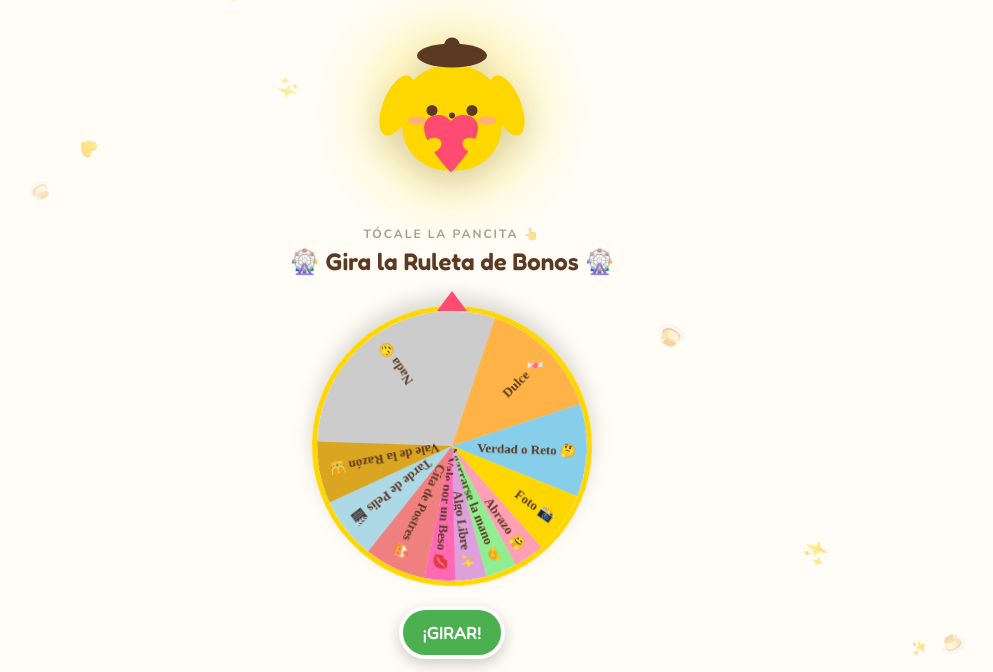
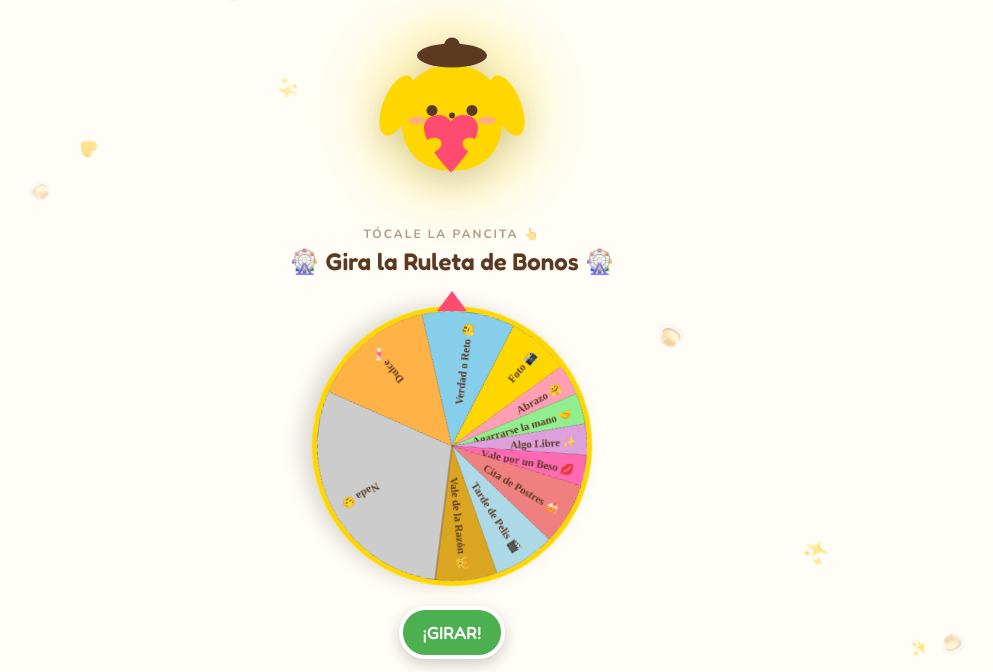
Before and after one commit to innovamotivatechmasalladelosli-blip/para-mi-diosa-que-mas-amo, a plain HTML site: page index.html in a window 1280 px wide. Both pictures are taken after a click on the button "¡GIRAR!". Shown: the part 128-800 px from the top of the page, without its empty margins (188-1181 px from the left). Drawn offline with nearby package versions, Linux system fonts and the light colour scheme.

Commit message:
Fix: Corrected roulette visual and rotation logic

```diff
--- a/index.html
+++ b/index.html
@@ -462,6 +462,8 @@
 
         function dibujarRuleta() {
             let startAngle = 0;
+            ctx.clearRect(0, 0, canvas.width, canvas.height); // Limpiar el canvas antes de dibujar
+
             for (let i = 0; i < premios.length; i++) {
                 const premio = premios[i];
                 const endAngle = startAngle + premio.weight * arcSize;
@@ -471,21 +473,55 @@
                 ctx.lineTo(250, 250);
                 ctx.fillStyle = premio.color;
                 ctx.fill();
+                ctx.strokeStyle = '#5C3A21'; // Borde para cada segmento
+                ctx.lineWidth = 1;
+                ctx.stroke();
+
                 ctx.save();
 
                 ctx.translate(250, 250);
-                ctx.rotate(startAngle + premio.weight * arcSize / 2);
+                ctx.rotate(startAngle + premio.weight * arcSize / 2); // Rotar al centro del segmento
                 ctx.textAlign = 'right';
                 ctx.fillStyle = '#5C3A21';
-                ctx.font = 'bold 24px Fredoka';
-                ctx.fillText(premio.text, 230, 10);
+                ctx.font = 'bold 20px Fredoka'; // Reducir tamaño de fuente
+
+                // Ajustar posición del texto para que no se salga
+                const text = premio.text;
+                const maxTextWidth = 200; // Ancho máximo para el texto
+                const textX = 230; // Distancia desde el centro
+
+                // Si el texto es muy largo, ajustarlo o dividirlo
+                if (ctx.measureText(text).width > maxTextWidth) {
+                    let words = text.split(' ');
+                    let line1 = '';
+                    let line2 = '';
+                    for (let j = 0; j < words.length; j++) {
+                        if (ctx.measureText(line1 + words[j]).width < maxTextWidth) {
+                            line1 += words[j] + ' ';
+                        } else {
+                            line2 += words[j] + ' ';
+                        }
+                    }
+                    ctx.fillText(line1.trim(), textX, 0); // Primera línea
+                    if (line2.trim() !== '') {
+                        ctx.fillText(line2.trim(), textX, 25); // Segunda línea, un poco más abajo
+                    }
+                } else {
+                    ctx.fillText(text, textX, 10);
+                }
+
                 ctx.restore();
 
                 startAngle = endAngle;
             }
         }
 
+        let isSpinning = false;
+
         function girarRuleta() {
+            if (isSpinning) return;
+            isSpinning = true;
+
             const ruletaCanvas = document.getElementById('ruletaCanvas');
             const btnGirar = document.querySelector('.btn-girar');
             const resultadoRuleta = document.getElementById('resultadoRuleta');
@@ -496,21 +532,49 @@
             const randomIndex = seleccionarPremioPorPeso();
             const selectedPremio = premios[randomIndex];
 
+            // Calcular el ángulo de rotación para que el premio seleccionado quede en el indicador
+            // El indicador está en la parte superior (0 grados o 360 grados)
+            // Los premios se dibujan en sentido horario desde el ángulo 0 (derecha)
+            // Necesitamos que el centro del segmento del premio quede en la parte superior
             let spinAngle = 0;
             for (let i = 0; i < randomIndex; i++) {
                 spinAngle += premios[i].weight * arcSize;
             }
-            spinAngle += selectedPremio.weight * arcSize / 2;
+            spinAngle += selectedPremio.weight * arcSize / 2; // Centro del segmento
 
-            const degreesToSpin = 360 * 5 + (360 - (spinAngle * 180 / Math.PI)) % 360;
+            // Ajustar para que el indicador apunte al centro del premio
+            // La ruleta gira en sentido horario, el indicador está en la parte superior (90 grados en un círculo trigonométrico)
+            // Queremos que el centro del premio esté en 270 grados (si 0 es a la derecha)
+            // Para que el indicador apunte al centro del premio, necesitamos que el ángulo final de la ruleta
+            // sea tal que el centro del segmento del premio esté alineado con la parte superior.
+            // El 0 de la ruleta está a la derecha. El indicador está arriba (equivalente a 270 grados en un círculo trigonométrico).
+            // Por lo tanto, necesitamos que el ángulo del centro del premio sea 270 grados (o -90 grados).
+            // El ángulo de inicio del dibujo es 0 (derecha). Los ángulos aumentan en sentido horario.
+            // Si el centro del premio está en `spinAngle` (desde el 0 a la derecha, en sentido horario),
+            // para que quede arriba, la ruleta debe girar `(2 * Math.PI - spinAngle) + (3 * Math.PI * 2)`
+            // o de forma más sencilla, calcular el ángulo necesario para que el centro del segmento quede en la posición del indicador.
 
-            ruletaCanvas.style.transform = `rotate(${degreesToSpin}deg)`;
+            // El indicador está en la posición de las 12 en punto. El 0 de nuestro canvas está a las 3 en punto.
+            // Para que un segmento apunte a las 12 en punto, su centro debe estar a 270 grados (o -90 grados).
+            // Nuestro `spinAngle` es relativo al 0 (3 en punto) y aumenta en sentido horario.
+            // El ángulo objetivo para el centro del segmento es -Math.PI / 2 (o 270 grados).
+            // La rotación necesaria es (ángulo objetivo - spinAngle).
+            // Añadimos giros completos para que la animación sea visible.
+            const targetAngle = -Math.PI / 2; // Posición de las 12 en punto
+            let rotationNeeded = targetAngle - spinAngle;
+            rotationNeeded = rotationNeeded % (2 * Math.PI); // Normalizar a -2PI a 2PI
+            if (rotationNeeded < 0) rotationNeeded += 2 * Math.PI; // Asegurar que sea positivo
+
+            const finalRotation = (5 * 2 * Math.PI) + rotationNeeded; // 5 giros completos + el ángulo necesario
+
+            ruletaCanvas.style.transform = `rotate(${finalRotation}rad)`;
 
             setTimeout(() => {
                 resultadoRuleta.innerText = `¡Ganaste: ${selectedPremio.text}!`;
                 abrirModalRuleta(selectedPremio.text, selectedPremio.description);
                 btnGirar.disabled = false;
-            }, 4000);
+                isSpinning = false;
+            }, 4000); // Duración de la animación CSS
         }
 
         function seleccionarPremioPorPeso() {
```
